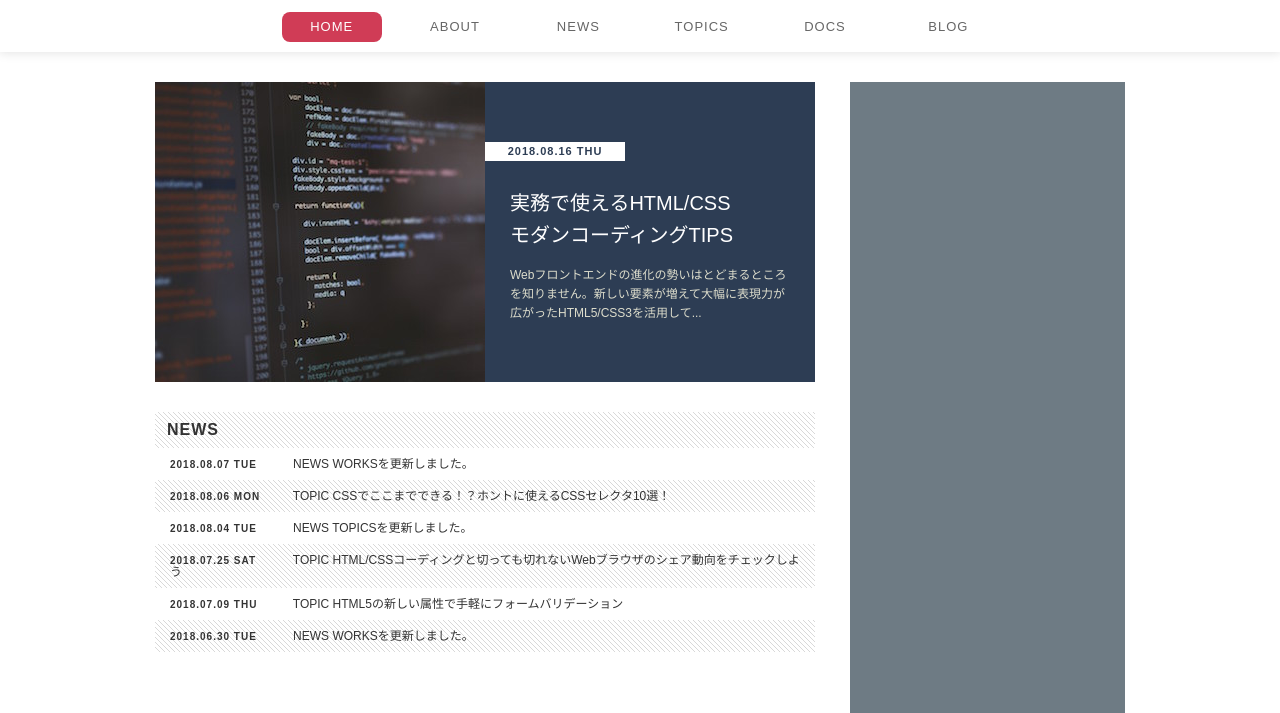
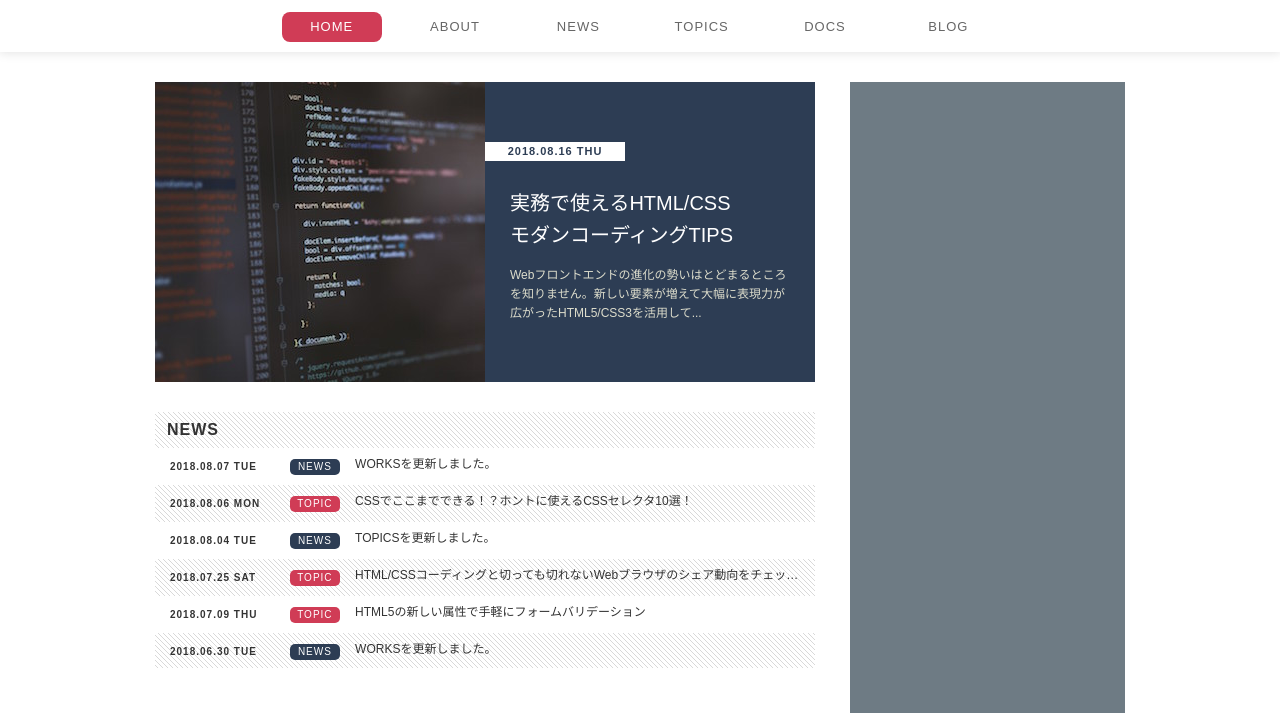
Before and after one commit to ryamakuchi/html5-css3-modern-coding, a website: page my-standard-layout-scss/src/index.html in a window 1280 px wide. Shown: the part 87-800 px from the top of the page. Drawn offline with nearby package versions, Linux system fonts and the light colour scheme; files that its build step writes are made by us from their sources; files whose address does not match are found by name.

Commit message:
NEWSのレイアウトをコーディングした

```diff
--- a/my-standard-layout-scss/src/scss/foundation/_base.scss
+++ b/my-standard-layout-scss/src/scss/foundation/_base.scss
@@ -13,7 +13,7 @@ body {
 }
 
 a:link, a:visited, a:hover, a:active { // aタグを書いているうちに、aタグに指定しなければと気づいて、チラ見した。
-  color: $link-color;
+  color: $red-color;
   text-decoration: none;
 }
 
--- a/my-standard-layout-scss/src/scss/foundation/_colors.scss
+++ b/my-standard-layout-scss/src/scss/foundation/_colors.scss
@@ -1,15 +1,15 @@
 $text-color: #333;
 
-$link-color: #d03c56;
+$red-color: #d03c56;
+
+$blue-color: #2d3d54;
 
 $header-nav-color: #666;
-
-$box-shadow: #e3e3e3;
-
-$blue-color: #2d3d54;
 
 $footer-nav-color: #bbb;
 
 $footer-nav-hover: #ddd;
 
+$box-shadow: #e3e3e3;
+
 $scroll-item-hover: #fafaf8;
--- a/my-standard-layout-scss/src/scss/foundation/_variables.scss
+++ b/my-standard-layout-scss/src/scss/foundation/_variables.scss
@@ -16,6 +16,10 @@ $hot-topic-height: 300px;
 
 $hot-topic-title: 2.0rem;
 
+$news-date-width: 19%;
+
+$news-category-width: 8%;
+
 
 // line-height
 $line-height: 1.6;
--- a/my-standard-layout-scss/src/scss/layout/_header.scss
+++ b/my-standard-layout-scss/src/scss/layout/_header.scss
@@ -43,7 +43,7 @@
     }
     .active a, .nav-item a:hover {
       color: white;
-      background-color: $link-color;
+      background-color: $red-color;
     }
   }
 }
--- a/my-standard-layout-scss/src/scss/layout/_main.scss
+++ b/my-standard-layout-scss/src/scss/layout/_main.scss
@@ -49,18 +49,45 @@
     .scroll-list {
       overflow-y: auto;
       max-height: 220px; // お手本チラ見した
+      margin-bottom: 30px;
 
       .scroll-item a {
         display: block;
         padding: 10px 15px; // お手本チラ見した
         color: $text-color;
+        font-size: 0; // なんか変な隙間があるなぁと思ったら、inline-blockのときにこれつけるの忘れてた
 
         .date {
           display: inline-block;
-          width: 19%; // お手本チラ見した
+          width: $news-date-width;
           font-weight: bold;
           font-size: 1.0rem; // お手本チラ見した
           letter-spacing: $letter-spacing;
+        }
+
+        .category {
+          display: inline-block;
+          width: $news-category-width;
+          color: white;
+          text-align: center;
+          letter-spacing: $letter-spacing;
+          font-size: 1.0rem;
+          line-height: 16px; // お手本チラ見した
+          border-radius: 5px; // お手本チラ見した
+          background-color: $red-color;
+
+          &.news {
+            background-color: $blue-color;
+          }
+        }
+        .title {
+          display: inline-block;
+          width: calc(100% - (#{$news-date-width} + #{$news-category-width}));
+          font-size: 1.2rem; // お手本チラ見した
+          padding-left: 15px; // お手本チラ見した
+          overflow: hidden;
+          white-space: nowrap;
+          text-overflow: ellipsis;
         }
       }
 
```
